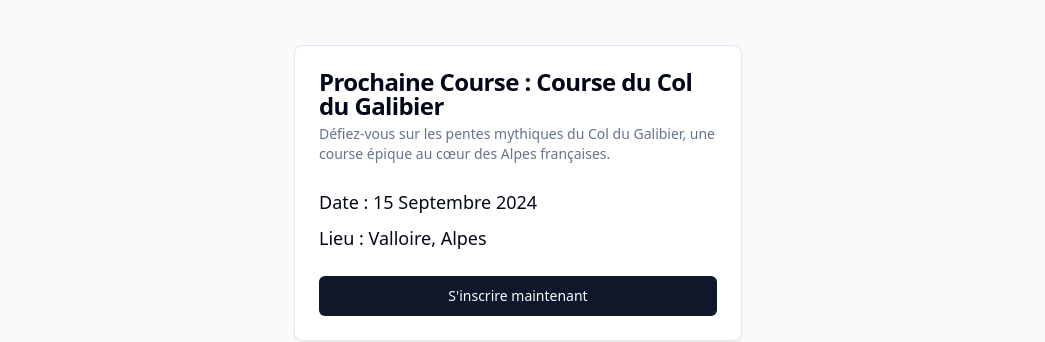
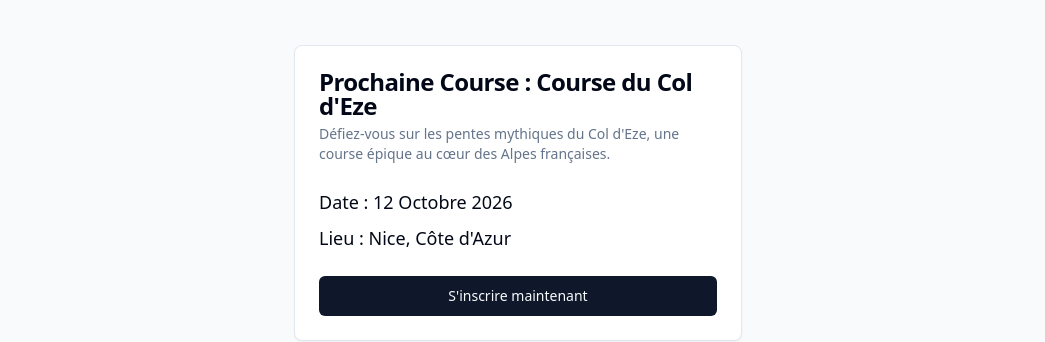
Before and after one commit to paboorganisation-ship-it/Run-To-The-Sky, a React (Vite) app: page / in a window 1280 px wide. Shown: the part 743-1085 px from the top of the page, without its empty margins (122-1167 px from the left). Built offline with nearby package versions, Linux system fonts and the light colour scheme.

Commit message:
[dyad] Mise à jour des détails de la prochaine course au Col d'Eze à Nice le 12/10/2026. - wrote 1 file(s)

```diff
--- a/src/pages/Index.tsx
+++ b/src/pages/Index.tsx
@@ -6,10 +6,10 @@ import { NextRaceCard } from "@/components/NextRaceCard";
 
 const Index = () => {
   const nextRace = {
-    name: "Course du Col du Galibier",
-    date: "15 Septembre 2024",
-    location: "Valloire, Alpes",
-    description: "Défiez-vous sur les pentes mythiques du Col du Galibier, une course épique au cœur des Alpes françaises.",
+    name: "Course du Col d'Eze",
+    date: "12 Octobre 2026",
+    location: "Nice, Côte d'Azur",
+    description: "Défiez-vous sur les pentes mythiques du Col d'Eze, une course épique au cœur des Alpes françaises.",
   };
 
   return (
```
